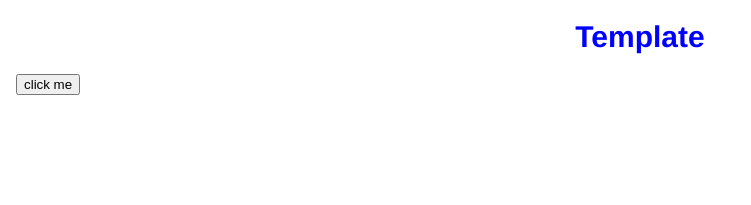
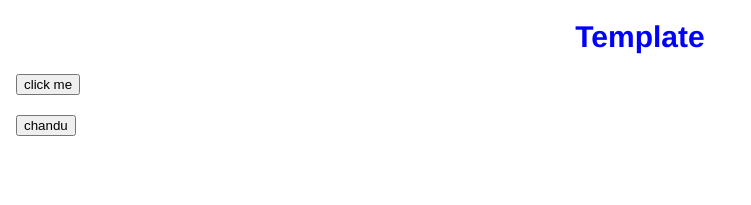
Before and after one commit to vinaykumar912/dummy, an Angular app: page / in a window 1280 px wide. Shown: the top 205 px of the page, without its empty margins (0-751 px from the left). Built offline with nearby package versions, Linux system fonts and the light colour scheme.

Commit message:
event practice

```diff
--- a/src/app/new/new.component.html
+++ b/src/app/new/new.component.html
@@ -10,6 +10,8 @@
    <h1>Template</h1>
    <button type="button" (click)="onclick()">click me</button>
    <h2>{{greetings}}</h2>
+   <button type="button" (click)="onclick()">chandu</button>
+   <h1>{{chandu}}</h1>
 
 </body>
 </html>
--- a/src/app/new/new.component.ts
+++ b/src/app/new/new.component.ts
@@ -7,6 +7,7 @@ import { Component, OnInit } from '@angular/core';
 })
 export class NewComponent implements OnInit {
 public greetings="";
+public chandu="";
 
   constructor() { }
 
@@ -14,5 +15,6 @@ public greetings="";
   }
 onclick(){
   this.greetings="chandu is a good boy";
+  this.chandu="good boy";
 }
 }
```
